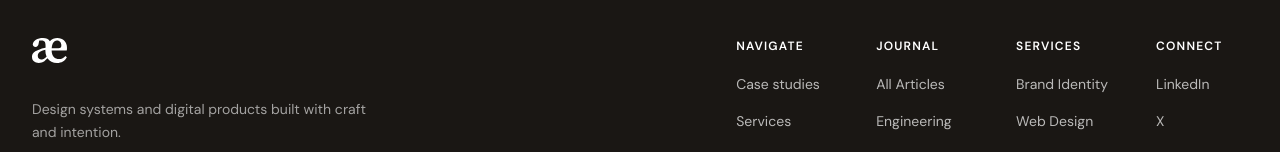
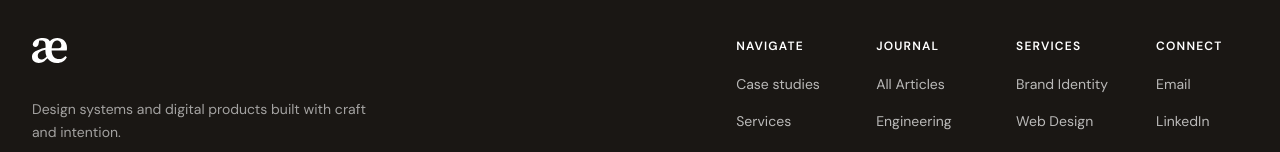
Before and after one commit to ObiBat/craefto-lab, a Next.js app: page /contact in a window 1280 px wide. Shown: the part 1009-1161 px from the top of the page. Built offline with nearby package versions, Linux system fonts and the light colour scheme; no server answers.

Commit message:
Add Email link back to footer (hello@craefto.com)

```diff
--- a/src/components/layout/footer.tsx
+++ b/src/components/layout/footer.tsx
@@ -132,6 +132,14 @@ export function Footer() {
                   Connect
                 </p>
                 <ul className="space-y-2.5">
+                  <li>
+                    <a
+                      href={`mailto:${siteConfig.email}`}
+                      className="text-sm text-white/70 hover:text-white transition-colors"
+                    >
+                      Email
+                    </a>
+                  </li>
                   {siteConfig.links.linkedin && (
                     <li>
                       <a
```
